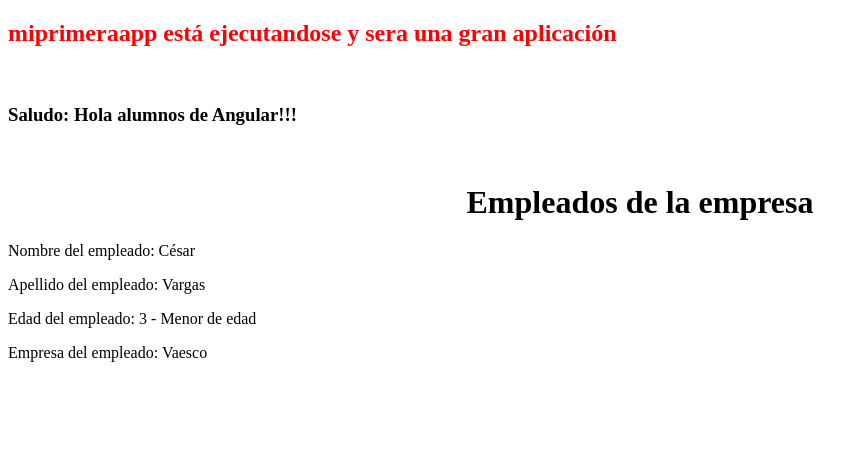
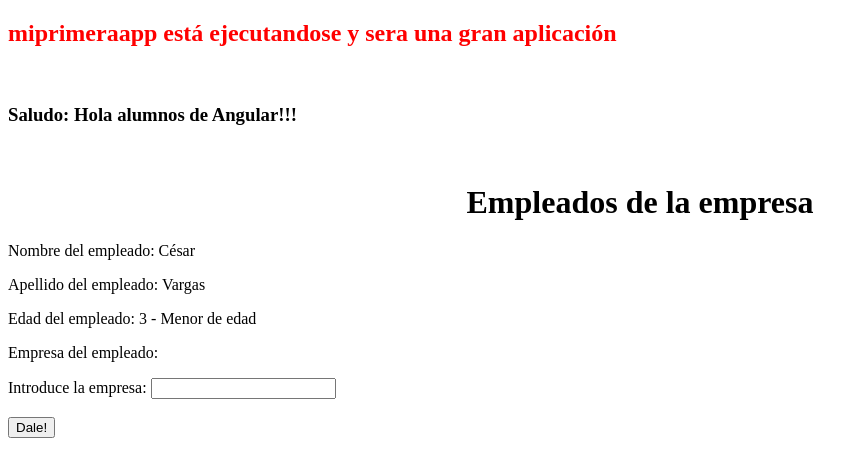
Before and after one commit to cesar-vaesco/Mi-Primer_App, an Angular app: page / in a window 1280 px wide. Shown: the top 476 px of the page, without its empty margins (0-867 px from the left). Built offline with nearby package versions, Linux system fonts and the light colour scheme.

Commit message:
App: ejercicio de interpolación - ingresar texto dinámico

```diff
--- a/src/app/empleado/empleado.component.html
+++ b/src/app/empleado/empleado.component.html
@@ -1,4 +1,11 @@
 <p>Nombre del empleado: {{nombre}}</p>
 <p>Apellido del empleado: {{apellido}}</p>
 <p>Edad del empleado: {{edad}} - {{edad<18 ? 'Menor de edad' : 'Mayor de edad' }}</p>
-<p>Empresa del empleado: {{empresa}}</p>
+<p>Empresa del empleado: {{empresa.value}}</p>
+
+Introduce la empresa: <input type="text" #empresa>
+
+<br>
+<br>
+
+<input type="button" value="Dale!" (click)="llamaEmpresa(empresa.value)">
--- a/src/app/empleado/empleado.component.ts
+++ b/src/app/empleado/empleado.component.ts
@@ -1,4 +1,5 @@
 import { Component, OnInit } from '@angular/core';
+import { EmpleadosComponent } from '../empleados/empleados.component';
 
 @Component({
   selector: 'app-empleado',
@@ -11,9 +12,14 @@
   nombre = 'César';
   apellido = 'Vargas';
   edad = 3;
-  empresa = 'Vaesco';
+  //empresa = 'Vaesco';
 
   constructor() {}
 
   ngOnInit(): void {}
+
+  llamaEmpresa(value:String){
+
+  }
+
 }
--- a/src/app/empleados/empleados.component.ts
+++ b/src/app/empleados/empleados.component.ts
@@ -5,4 +5,6 @@
   templateUrl: './empleados.component.html',
   styleUrls: ['./empleados.component.css']
 })
-export class EmpleadosComponent {}
+export class EmpleadosComponent {
+
+}
```
